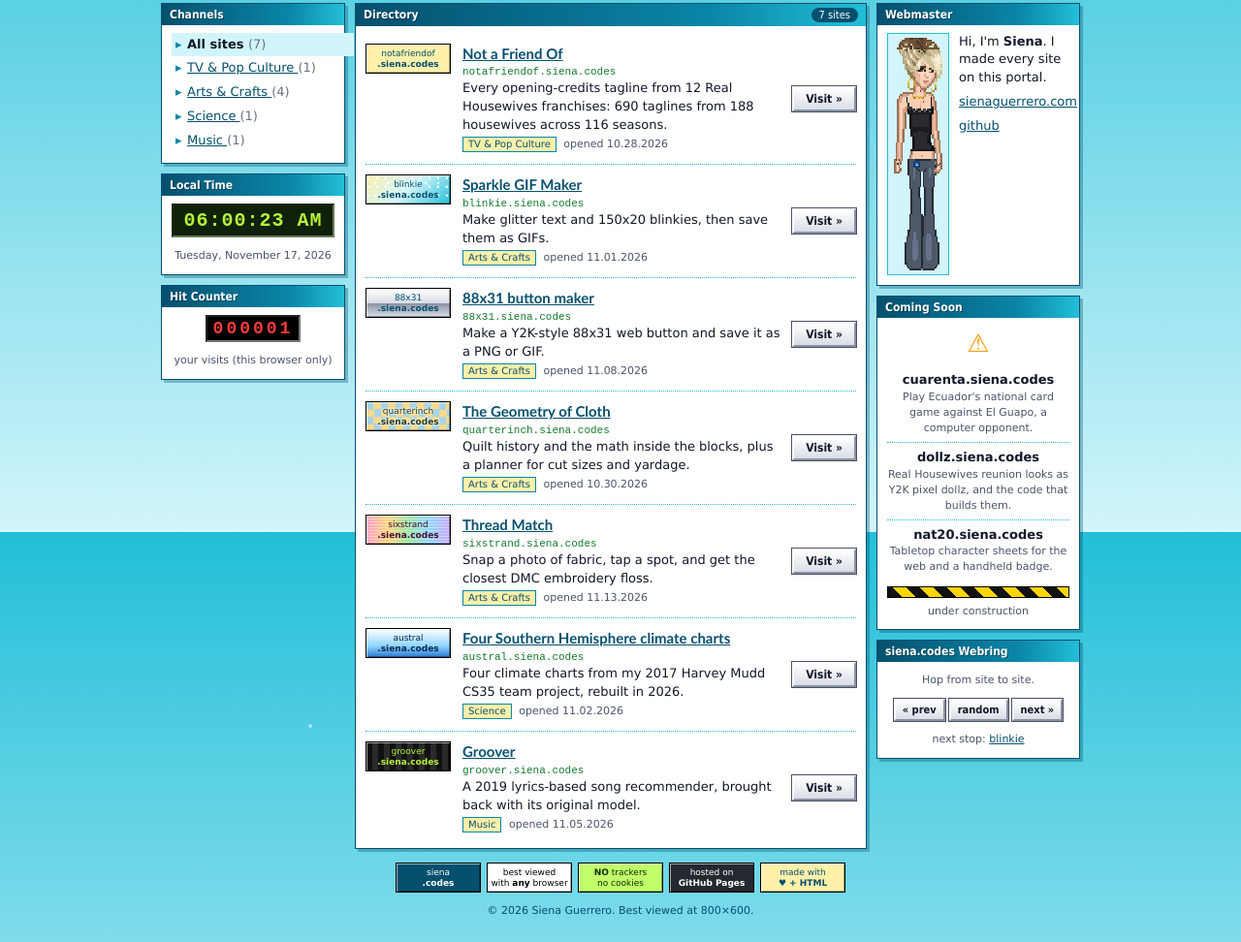
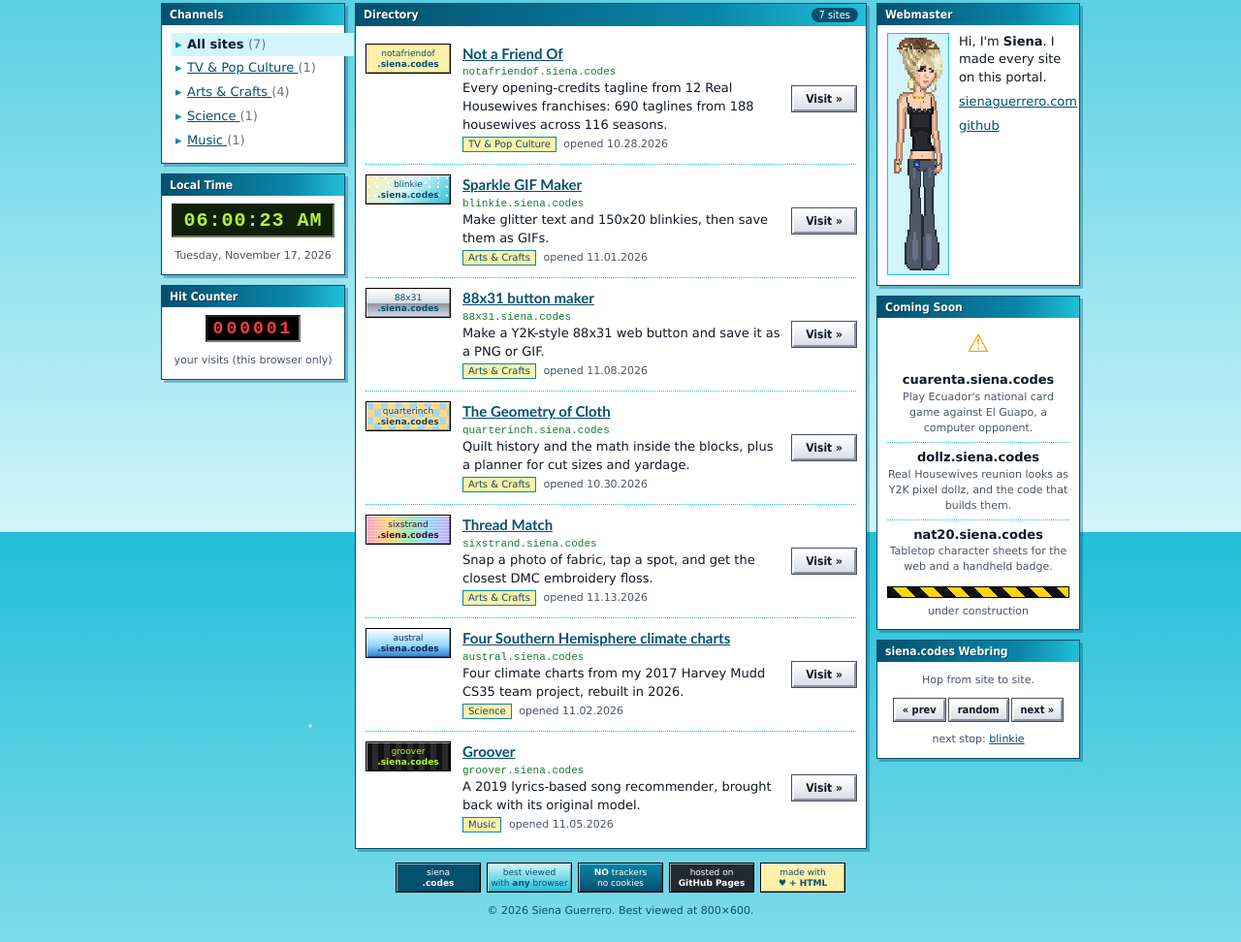
Before and after one commit to sienaguerrero/siena-codes, a plain HTML site: page site/index.html in a window 1280 px wide. Shown: the part 251-1223 px from the top of the page at 97% size. Drawn offline with Linux system fonts and the light colour scheme.

Commit message:
feat: Recolor the footer badges in portal blues

```diff
--- a/site/style.css
+++ b/site/style.css
@@ -379,8 +379,8 @@ a:hover {
 .b-floss { background: repeating-linear-gradient(180deg, rgba(255, 255, 255, 0.4) 0 1px, transparent 1px 3px), linear-gradient(90deg, #ff9ec7, #ffd27a, #9be7a5, #8fd6ff, #c8a7ff); color: #4a1036; }
 .b-groove { background: repeating-linear-gradient(90deg, #111 0 6px, #2a2a2a 6px 12px); color: var(--lime); }
 .b-a { background: var(--deep); color: #fff; }
-.b-b { background: #fff; color: #000; }
-.b-c { background: #c1ff6b; color: #133000; }
+.b-b { background: linear-gradient(180deg, var(--foam), var(--cyan)); color: var(--deep); }
+.b-c { background: linear-gradient(180deg, var(--sea), var(--deep)); color: #fff; }
 .b-d { background: #24292f; color: #fff; }
 .b-e { background: var(--butter); color: var(--deep); }
 
```
